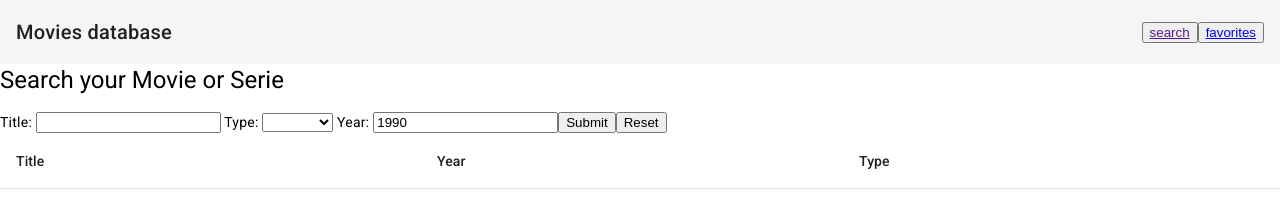
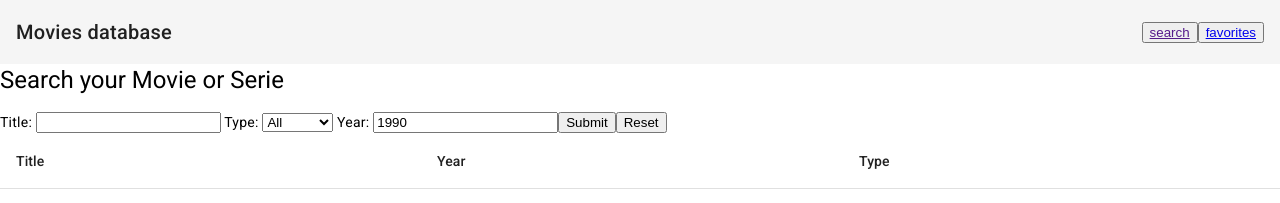
Before and after one commit to EduGese/ScreenPulse-frontApp, an Angular app: page / in a window 1280 px wide. Shown: the top 203 px of the page. Built offline with nearby package versions, Linux system fonts and the light colour scheme.

Commit message:
add All option to filter search by type in search component: >>  - Add option All to select >>  - Add logic in component

```diff
--- a/src/app/search/pages/search.component.html
+++ b/src/app/search/pages/search.component.html
@@ -11,9 +11,10 @@
     <label>
       Type:
       <select name="type" [(ngModel)]="type">
-        <option value="movie">Movie</option>
+        <option value="movie" selected>Movie</option>
         <option value="series">Serie</option>
         <option value="episode">Episode</option>
+        <option value="all">All</option>
       </select>
     </label>
 
--- a/src/app/search/pages/search.component.ts
+++ b/src/app/search/pages/search.component.ts
@@ -9,7 +9,7 @@ import { Component } from '@angular/core';
 export class SearchComponent {
 
   title: string ='';
-  type: string = '';
+  type: string = 'all';
   year: number = 1990;
   results: any = '';
 
@@ -18,12 +18,20 @@ export class SearchComponent {
 
 
   onSubmit(){
+    if(this.type === 'all') {
+      this.type = '';
+    }
+    console.log(this.type);
     this.OmdbService.getMovies(this.title, this.type, this.year).subscribe(
       (response)=>{
         console.log(response);
         this.results = response.Search;
+        if(this.type == ''){
+          this.type = 'all';
+        }
       }
     )
+
   }
 
 
```
